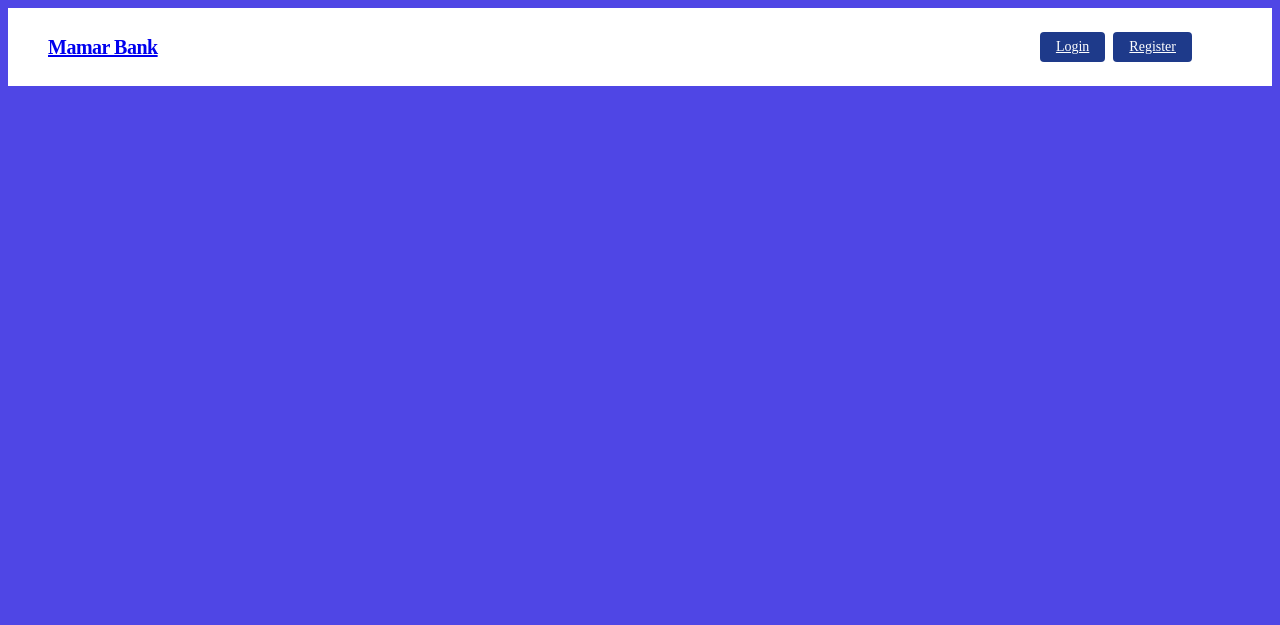
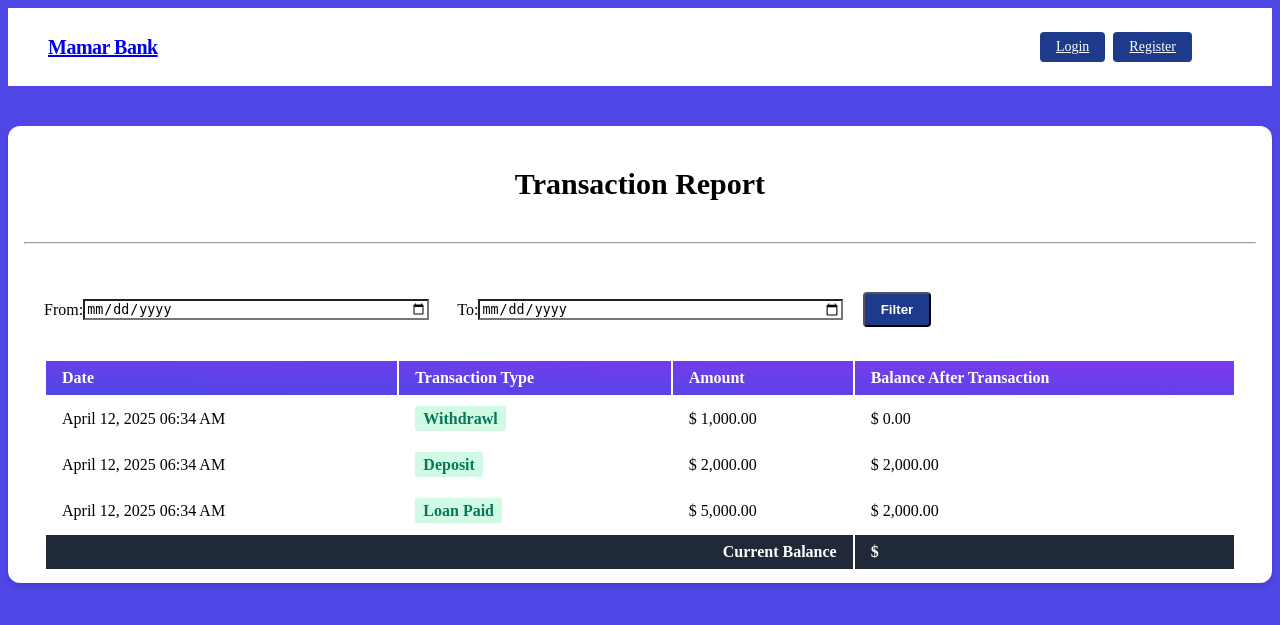
Before and after one commit to AbdullahAlTowsif/django-mamar-bank, a Django app: template transactions/templates/transactions/transaction_report.html in a window 1280 px wide. Shown: the top 625 px of the page. Run offline with Django 5.2, Linux system fonts and the light colour scheme; the template is opened without the code that fills it: values that come from a table or form of the project are taken from there, others are empty; data comes from the database, SQL or seed files in the repository; both versions use the stored data as it was after the commit; parts of the project's set-up code (start-up, migrations or seed data) failed here and were passed over; some libraries are stand-ins or nearby versions.

Commit message:
resolved problems

```diff
--- a/core/templates/navbar.html
+++ b/core/templates/navbar.html
@@ -12,16 +12,16 @@
     <div class="w-full block flex-grow lg:flex lg:items-center lg:w-auto px-10">
         {% if request.user.is_authenticated %}
             <div class="text-md lg:flex-grow">
-                <a href="" class="block mt-4 lg:inline-block lg:mt-0 text-blue-900 hover:text-red-900 hover:font-black mr-4">
+                <a href="{% url 'transaction_report' %}" class="block mt-4 lg:inline-block lg:mt-0 text-blue-900 hover:text-red-900 hover:font-black mr-4">
                     Report
                 </a>
-                <a href="" class="block mt-4 lg:inline-block lg:mt-0 text-blue-900 hover:text-red-900 hover:font-black mr-4">
+                <a href="{% url 'deposit_money' %}" class="block mt-4 lg:inline-block lg:mt-0 text-blue-900 hover:text-red-900 hover:font-black mr-4">
                     Deposit
                 </a>
-                <a href="" class="block mt-4 lg:inline-block lg:mt-0 text-blue-900 hover:text-red-900 hover:font-black mr-4">
+                <a href="{% url 'withdraw_money' %}" class="block mt-4 lg:inline-block lg:mt-0 text-blue-900 hover:text-red-900 hover:font-black mr-4">
                     Withdraw
                 </a>
-                <a href="" class="block mt-4 lg:inline-block lg:mt-0 text-blue-900 hover:text-red-900 hover:font-black mr-4">
+                <a href="{% url 'loan_request' %}" class="block mt-4 lg:inline-block lg:mt-0 text-blue-900 hover:text-red-900 hover:font-black mr-4">
                     Loan Request
                 </a>
             </div>
--- a/transactions/constants.py
+++ b/transactions/constants.py
@@ -1,11 +1,11 @@
 DEPOSIT = 1
-WITHDRAWL = 2
+WITHDRAWAL = 2
 LOAN = 3
 LOAN_PAID = 4
 
 TRANSACTION_TYPE = (
     (DEPOSIT, 'Deposit'),
-    (WITHDRAWL, 'Withdrawl'),
+    (WITHDRAWAL, 'Withdrawl'),
     (LOAN, 'Loan'),
     (LOAN_PAID, 'Loan Paid'),
 )
--- a/transactions/forms.py
+++ b/transactions/forms.py
@@ -8,7 +8,7 @@ class TransactionForm(forms.ModelForm):
 
     def __init__(self, *args, **kwargs):
         self.account = kwargs.pop('account')
-        super.__init__(*args, **kwargs)
+        super().__init__(*args, **kwargs)
         self.fields['transaction_type'].disabled = True
         self.fields['transaction_type'].widget = forms.HiddenInput()
 
--- a/transactions/templates/transactions/loan_request.html
+++ b/transactions/templates/transactions/loan_request.html
@@ -1,6 +1,6 @@
 {% extends 'base.html' %}
 {% block head_title %}{{ title }}{% endblock %}
-{% block content %}
+{% block body %}
 <div class="my-10 py-3 px-4 bg-white rounded-xl shadow-md">
   <h1 class="font-bold text-3xl text-center pb-5 pt-2">Loan Report</h1>
   <hr />
--- a/transactions/templates/transactions/transaction_form.html
+++ b/transactions/templates/transactions/transaction_form.html
@@ -1,4 +1,4 @@
-{% extends 'base.html' %} {% block head_title %}{{ title }}{% endblock %} {% block content %}
+{% extends 'base.html' %} {% block head_title %}{{ title }}{% endblock %} {% block body %}
 
 <div class="w-full flex mt-5 justify-center ">
     <div class="bg-white w-5/12 rounded-lg">
--- a/transactions/templates/transactions/transaction_report.html
+++ b/transactions/templates/transactions/transaction_report.html
@@ -1,7 +1,7 @@
 {% extends 'base.html' %}
 {% load static %}
 {% load humanize %}
-{% block head_title %} Transaction Report{% endblock %} {% block content %}
+{% block head_title %} Transaction Report{% endblock %} {% block body %}
 
 
 <div class="my-10 py-3 px-4 bg-white rounded-xl shadow-md">
--- a/transactions/views.py
+++ b/transactions/views.py
@@ -74,7 +74,7 @@ class DepositMoneyView(TransactionCreateMixin):
             self.request,
             f'{"{:,.2f}".format(float(amount))}$ was deposited to your account successfully'
         )
-        send_transaction_email(self.request.user, amount, "Deposite Message", "transactions/deposite_email.html")
+        # send_transaction_email(self.request.user, amount, "Deposite Message", "transactions/deposite_email.html")
         return super().form_valid(form)
 
 
@@ -98,7 +98,7 @@ class WithdrawMoneyView(TransactionCreateMixin):
             self.request,
             f'Successfully withdrawn {"{:,.2f}".format(float(amount))}$ from your account'
         )
-        send_transaction_email(self.request.user, amount, "Withdrawal Message", "transactions/withdrawal_email.html")
+        # send_transaction_email(self.request.user, amount, "Withdrawal Message", "transactions/withdrawal_email.html")
         return super().form_valid(form)
 
 class LoanRequestView(TransactionCreateMixin):
@@ -119,7 +119,7 @@ class LoanRequestView(TransactionCreateMixin):
             self.request,
             f'Loan request for {"{:,.2f}".format(float(amount))}$ submitted successfully'
         )
-        send_transaction_email(self.request.user, amount, "Loan Request Message", "transactions/loan_email.html")
+        # send_transaction_email(self.request.user, amount, "Loan Request Message", "transactions/loan_email.html")
         return super().form_valid(form)
 
 class TransactionReportView(LoginRequiredMixin, ListView):
```
Also changed, not shown: transactions/admin.py (+12 -4 lines), db.sqlite3.
